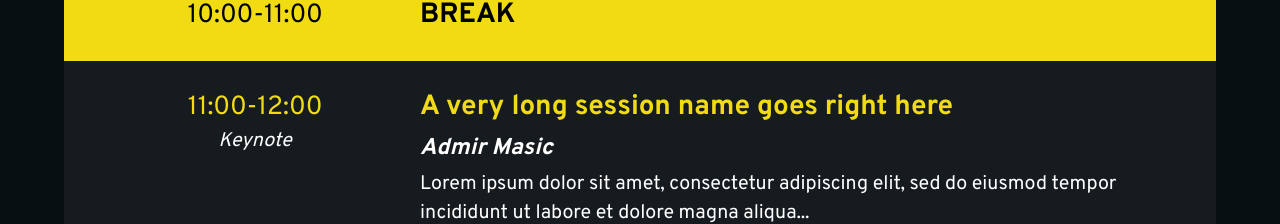
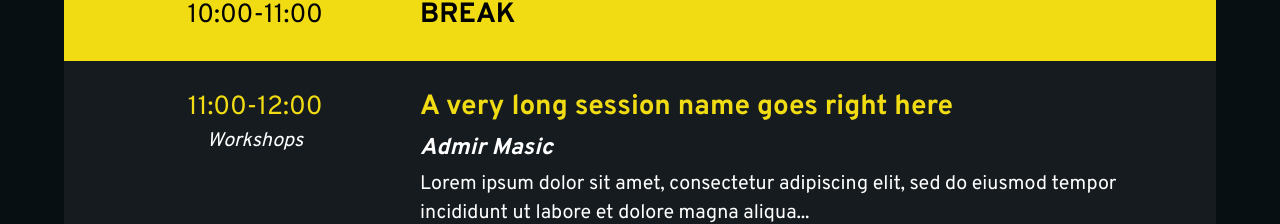
Before and after one commit to anja-sunjic/FLS, a Next.js app: page /program in a window 1280 px wide. Shown: the part 1040-1264 px from the top of the page. Built offline with nearby package versions, Linux system fonts and the light colour scheme.

Commit message:
Program page

```diff
--- a/data/program.js
+++ b/data/program.js
@@ -22,7 +22,7 @@ export const wed = [
   },
   {
     time: "11:00-12:00",
-    type: "Keynote",
+    type: "Workshops",
     events: [
       {
         id: 2,
@@ -36,7 +36,6 @@ export const wed = [
       },
       {
         id: 3,
-        type: "Keynote",
         title: "A very long session name goes right here",
         speakerId: 2,
         speaker: "Admir Masic",
```
